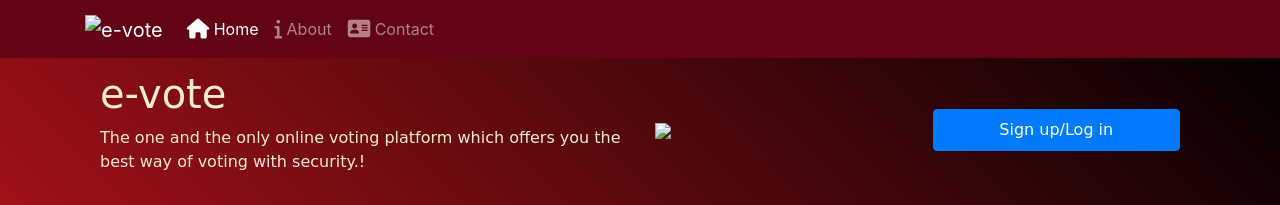
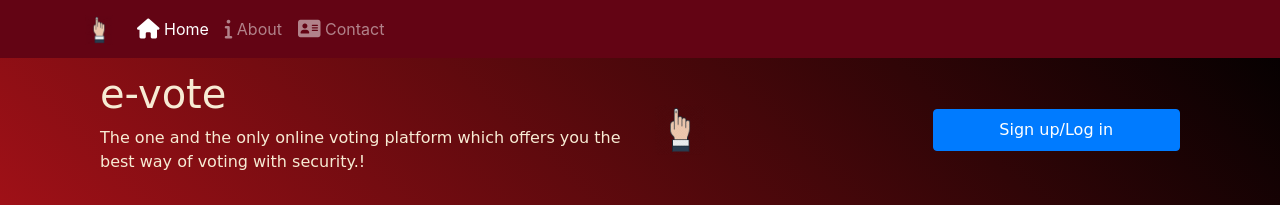
Before and after one commit to Nikhil-k-Pal/e-vote, a plain HTML site: page index.html in a window 1280 px wide. Shown: the top 205 px of the page. Drawn offline with nearby package versions, Linux system fonts and the light colour scheme; files that its build step writes are made by us from their sources.

Commit message:
Update index.html
Correction of load static error in the index file.

```diff
--- a/index.html
+++ b/index.html
@@ -10,7 +10,7 @@
     <link rel="stylesheet" href="node_modules/font-awesome/css/font-awesome.min.css">
     <link rel="stylesheet" href="node_modules/bootstrap-social/bootstrap-social.css">
     <link rel="shortcut icon" href="images/vote-icon.jpg" type="image/x-icon">
-    <link rel="stylesheet" href="css/styles.css">
+    <link rel="stylesheet" href="styles.css">
     <title>e-vote</title>
 </head>
 <body>
@@ -19,7 +19,7 @@
             <button class="navbar-toggler" type="button" data-toggle="collapse" data-target="#Navbar">
                 <span class="navbar-toggler-icon"></span>
             </button>
-            <a class="navbar-brand" href="#"><img src="images/vote-icon.jpg" height="30" width="28" alt="e-vote"></a>
+            <a class="navbar-brand" href="#"><img src="vote-icon.jpg" height="30" width="28" alt="e-vote"></a>
             <div class="collapse navbar-collapse" id="Navbar">
                 <ul class="navbar-nav mr-auto">
                     <li class="nav-item active"><a class="nav-link" href="#"><span class="fa fa-home fa-lg"></span>
@@ -42,7 +42,7 @@
                     </p>
                 </div>
                 <div class="col-12 col-sm align-self-center">
-                   <img  height="50%" width="50px" src="images/vote-icon.jpg" class="img-fluid">
+                   <img  height="50%" width="50px" src="vote-icon.jpg" class="img-fluid">
                 </div>
                 <div class="col-12 col-sm-3 align-self-center">
                     <a role="button" class="btn btn-block nav-link btn-primary" href="#registration" id="reserveBtn">Sign up/Log in</a>
```
